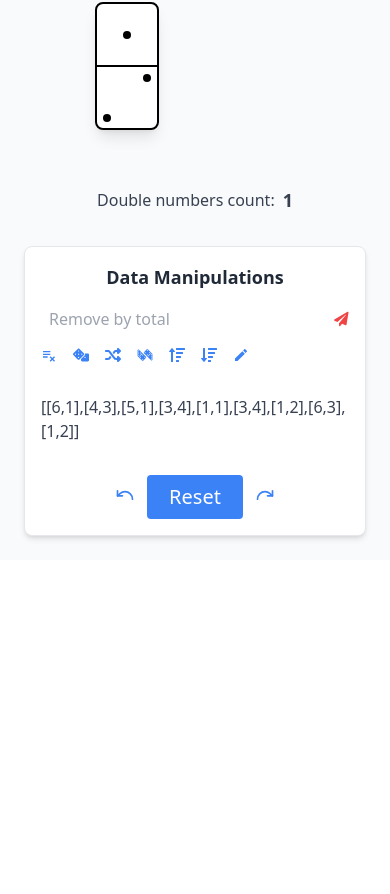
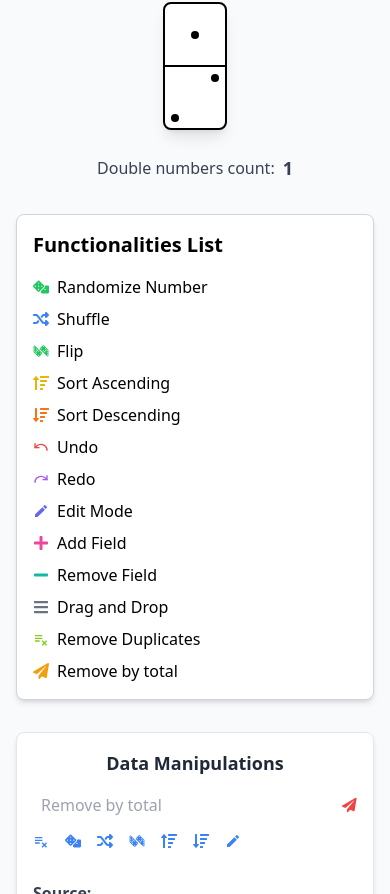
Before and after one commit to zawkey2412/dominoes-uqi, a React (Vite) app: page / in a window 390 px wide. Shown: the part 1690-2584 px from the top of the page. Before the commit the page ends 2250 px from the top, so only its background shows below. Built offline with nearby package versions, Linux system fonts and the light colour scheme.

Commit message:
update on list and drag and drop

```diff
--- a/src/App.tsx
+++ b/src/App.tsx
@@ -54,18 +54,18 @@ export default function App() {
   }, [dominoes]);
 
   return (
-    <div className="min-h-screen flex flex-col items-center bg-gray-50 p-6">
-      <h1 className="text-3xl font-semibold mb-6 text-blue-700">
-       Purwadhika's Dominoes Selection Test
+    <div className="min-h-screen  flex flex-col items-center bg-gray-50 px-4 md:px-6">
+      <h1 className="text-3xl text-center font-semibold my-6 text-blue-700">
+        Purwadhika's Dominoes Selection Test
       </h1>
       <p className="mb-8 text-gray-600 text-center">
         Click on a domino to randomize its values, drag and drop to reorder, and
         use the functionalities below to manipulate the data.
       </p>
 
-      <div className="w-full  flex flex-col items-center gap-8">
-        <div className="w-full flex items-center justify-between">
-          <div className="w-1/3"></div>
+      <div className="w-full flex flex-col items-center gap-8">
+        <div className="w-full flex flex-col md:flex-row items-center justify-between">
+          <div className="hidden md:block w-1/3" />
           <div className="flex max-w-4xl flex-wrap justify-center w-1/3">
             {dominoes.map((values, index) => (
               <div
@@ -99,7 +99,10 @@ export default function App() {
               </div>
             ))}
           </div>
-
+          <div className="flex md:hidden items-center text-gray-700">
+            <span className="mr-2">Double numbers count:</span>
+            <span className="font-bold text-lg">{doubleNumbersCount}</span>
+          </div>
           <div className="w-full md:w-1/3 flex justify-center mt-8 md:mt-0">
             <div className="w-full md:w-3/4 lg:w-1/2 p-4 h-fit bg-white border border-gray-300 rounded-lg shadow-md">
               <h2 className="text-justify text-wrap text-xl font-semibold mb-4 text-black">
@@ -150,10 +153,7 @@ export default function App() {
 
                 <li className="flex items-center space-x-2 hover:text-black">
                   <FaBars className="text-gray-500 hover:text-black" />
-                  <span>
-                    Drag and Drop for field and directly on the dominoes to
-                    reorder.
-                  </span>
+                  <span>Drag and Drop</span>
                 </li>
                 <li className="flex items-center space-x-2 hover:text-black">
                   <MdOutlinePlaylistRemove className="text-lime-500 hover:text-black" />
@@ -168,7 +168,7 @@ export default function App() {
           </div>
         </div>
 
-        <div className="flex items-center text-gray-700">
+        <div className="hidden md:flex items-center text-gray-700">
           <span className="mr-2">Double numbers count:</span>
           <span className="font-bold text-lg">{doubleNumbersCount}</span>
         </div>
@@ -404,8 +404,14 @@ export default function App() {
               <div>]</div>
             </div>
           ) : (
-            <div className="overflow-auto pt-4 md:pt-0 text-gray-700">
-              {JSON.stringify(dominoes)}
+            <div>
+              <div className="overflow-auto pt-4 font-bold md:pt-0 text-gray-700">
+                Source:
+              </div>
+
+              <div className="overflow-auto pt-4 md:pt-0 text-gray-700">
+                {JSON.stringify(dominoes)}
+              </div>
             </div>
           )}
           <div className="flex flex-wrap gap-3 items-center justify-center md:justify-between text-xl mt-4 md:mt-0">
```
